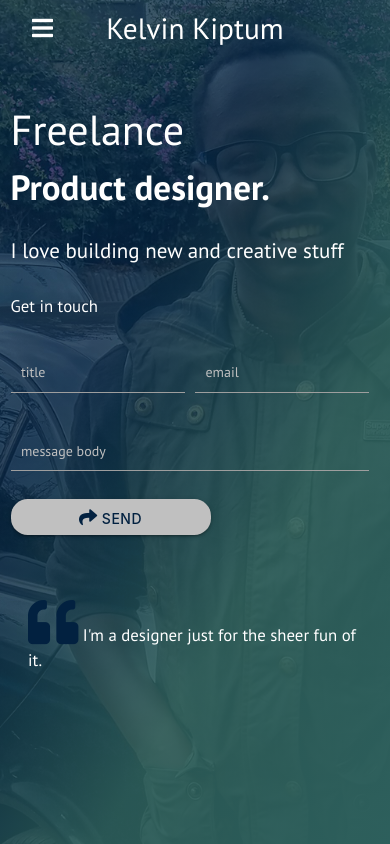
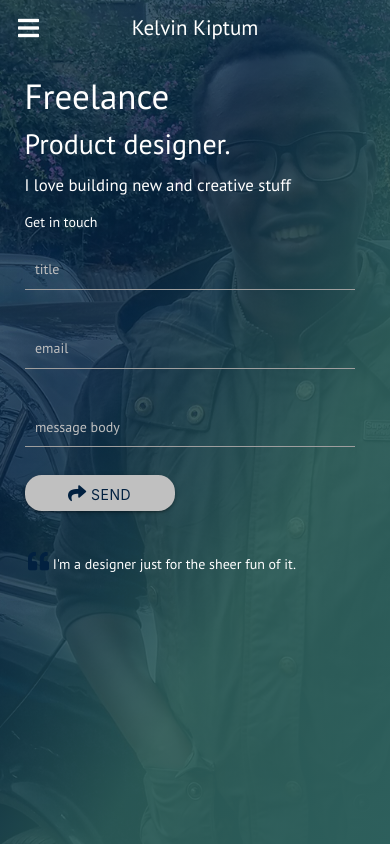
Before and after one commit to kelvink96/freelance_portfolio, a plain HTML site: page index.html in a window 390 px wide. Drawn offline with Linux system fonts and the light colour scheme.

Commit message:
responsive design for small design wireframe complete

```diff
--- a/assets/css/styles.sass
+++ b/assets/css/styles.sass
@@ -81,3 +81,46 @@ body
 
       p
         font-size: 1.2em
+
+@media only screen and (max-width: 480px)
+  .wrapper
+    nav
+      padding: 0 !important
+
+      .brand-logo
+        font-size: 1.5em
+
+    .main-body
+      padding: 0 1em !important
+      margin-top: 1em !important
+
+      .main-title
+        font-size: 2.5em !important
+
+      .user-career
+        font-size: 2em !important
+        font-weight: 500 !important
+
+      .user-motto
+        font-size: 1.2em !important
+        margin-top: .5em !important
+
+      .contact-form
+        margin-top: 1em !important
+
+        .form-title
+          font-size: 1em !important
+          margin-bottom: 0 !important
+
+        button
+          width: 150px !important
+          font-weight: 400 !important
+
+    .footer
+      margin-top: 1em !important
+
+      i
+        font-size: 1.5em !important
+
+      p
+        font-size: 1em !important
--- a/index.html
+++ b/index.html
@@ -46,11 +46,11 @@
 
             <div class="contact-form row col s12">
                 <p class="form-title">Get in touch</p>
-                <div class="input-field col s6">
+                <div class="input-field col m6 s12">
                     <input type="text" id="title">
                     <label for="title">title</label>
                 </div>
-                <div class="input-field col s6">
+                <div class="input-field col m6 s12">
                     <input type="email" id="email">
                     <label for="email">email</label>
                 </div>
```
Also changed, not shown: assets/css/styles.css.
